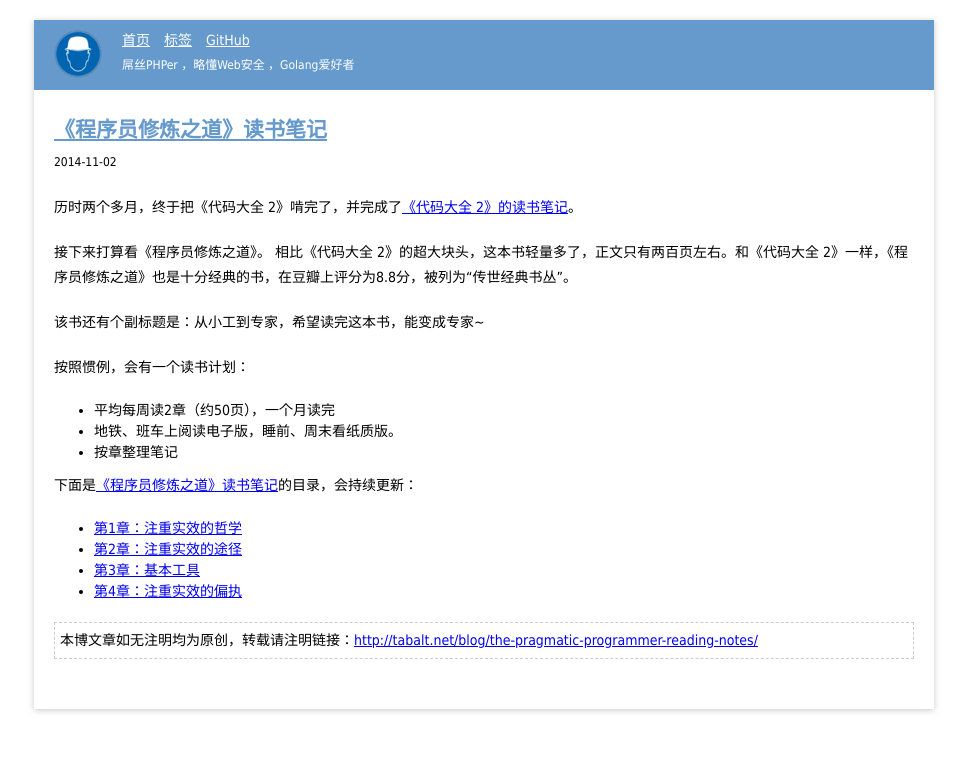
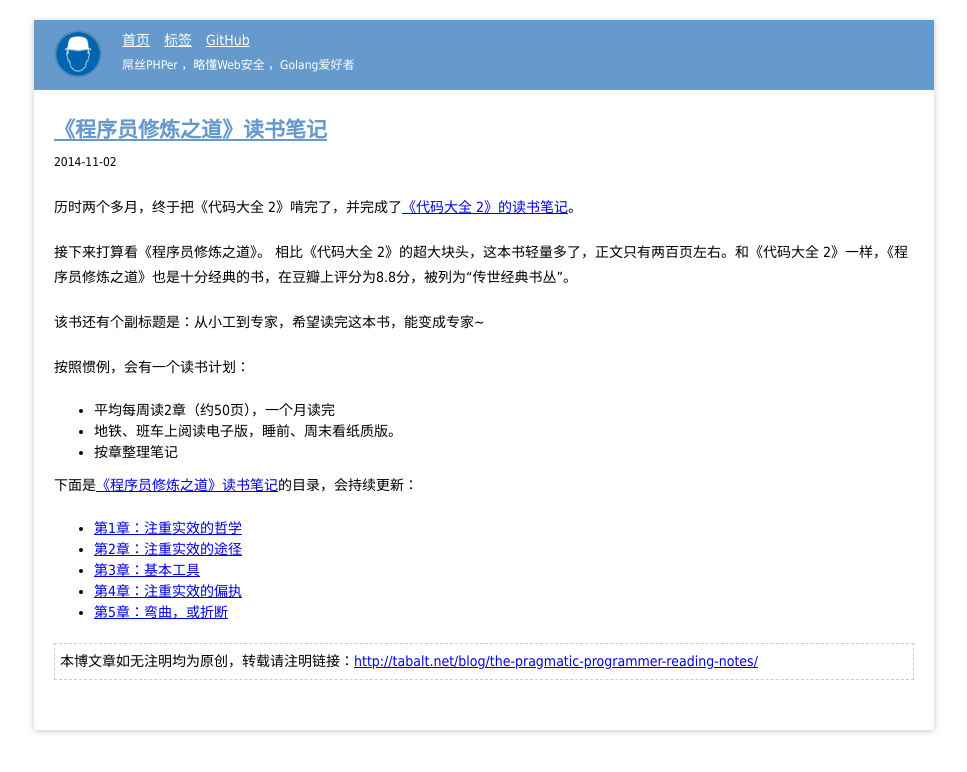
Before and after one commit to tabalt/tabalt.github.io, a Jekyll site: the page built from _posts/the-pragmatic-programmer/2014-11-02-the-pragmatic-programmer-reading-notes.md, in a window 1280 px wide. Shown: the top 772 px of the page, without its empty margins (156-1123 px from the left). Built offline with Jekyll 4.4.1, drawn with Linux system fonts in a browser that asks for light colours; Markdown is read by kramdown in place of the engine named in the settings; comment, search, counter and statistics services are not loaded.

Commit message:
Update 2014-11-02-the-pragmatic-programmer-reading-notes.md

```diff
--- a/_posts/the-pragmatic-programmer/2014-11-02-the-pragmatic-programmer-reading-notes.md
+++ b/_posts/the-pragmatic-programmer/2014-11-02-the-pragmatic-programmer-reading-notes.md
@@ -30,3 +30,4 @@ description: 《程序员修炼之道》读书笔记
 * [第2章：注重实效的途径](http://tabalt.net/blog/tpp-a-pragmatic-approach/)
 * [第3章：基本工具](http://tabalt.net/blog/tpp-the-basic-tools/)
 * [第4章：注重实效的偏执](http://tabalt.net/blog/tpp-pragmatic-paranoia/)
+* [第5章：弯曲，或折断](http://tabalt.net/blog/tpp-bend-or-break/)
```
